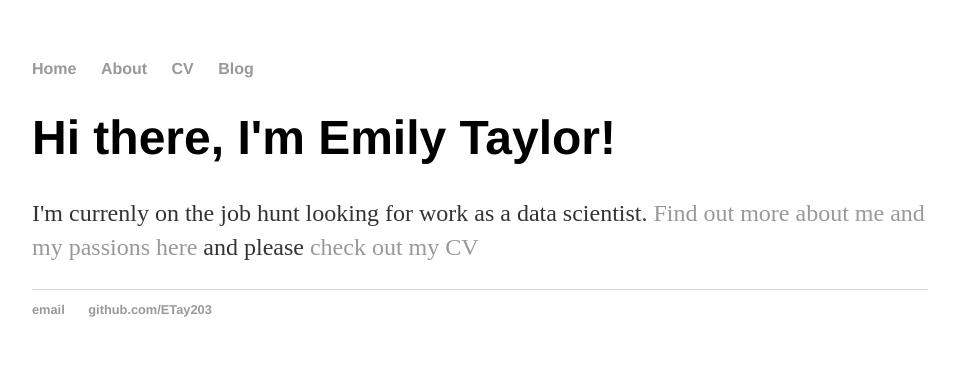
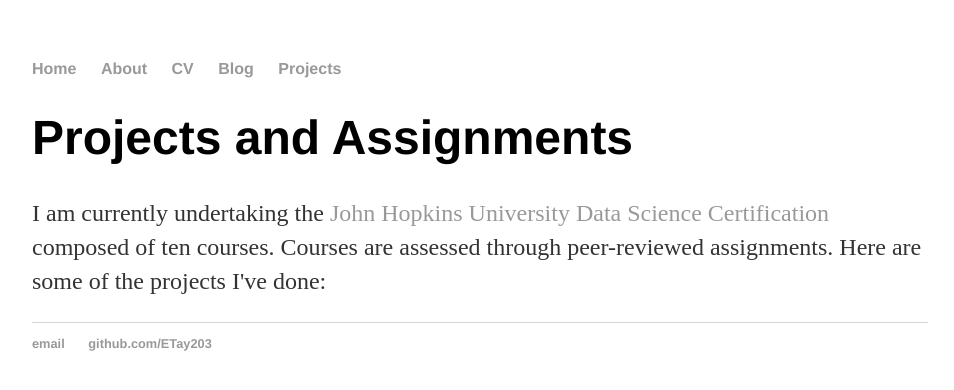
Before and after one commit to ETay203/ETay203.github.io, a Jekyll site: the page built from index.html, in a window 1280 px wide. Shown: the top 390 px of the page, without its empty margins (160-1114 px from the left). Built offline with Jekyll 4.4.1, drawn with Linux system fonts in a browser that asks for light colours.

Commit message:
adding projects

```diff
--- a/_layouts/default.html
+++ b/_layouts/default.html
@@ -11,6 +11,7 @@
 		        	<li><a href="/about">About</a></li>
 	        		<li><a href="/cv">CV</a></li>
 	        		<li><a href="/blog">Blog</a></li>
+	        		<li><a href="/projects">Projects</a></li>
 	    		</ul>
 			</nav>
 			<div class="container">
--- a/index.html
+++ b/index.html
@@ -1,9 +1,12 @@
 ---
 layout: default
-title: Emily Taylor, Resume
+title: Emily Taylor, Projects and Assignments
 ---
 <div class="blurb">
-	<h1>Hi there, I'm Emily Taylor!</h1>
-	<p>I'm currenly on the job hunt looking for work as a data scientist.
-		<a href="/about">Find out more about me and my passions here</a> and please <a href="/cv">check out my CV </a> </p>
+	<h1>Projects and Assignments</h1>
+	<p>I am currently undertaking the <a href = "https://www.coursera.org/specializations/jhu-data-science">John Hopkins University Data Science Certification</a> composed of ten courses. Courses are assessed through peer-reviewed assignments.
+	Here are some of the projects I've done: </p>
+
+
+
 </div><!-- /.blurb -->
```
Also changed, not shown: projects/index.html (added, +17 -0 lines).
